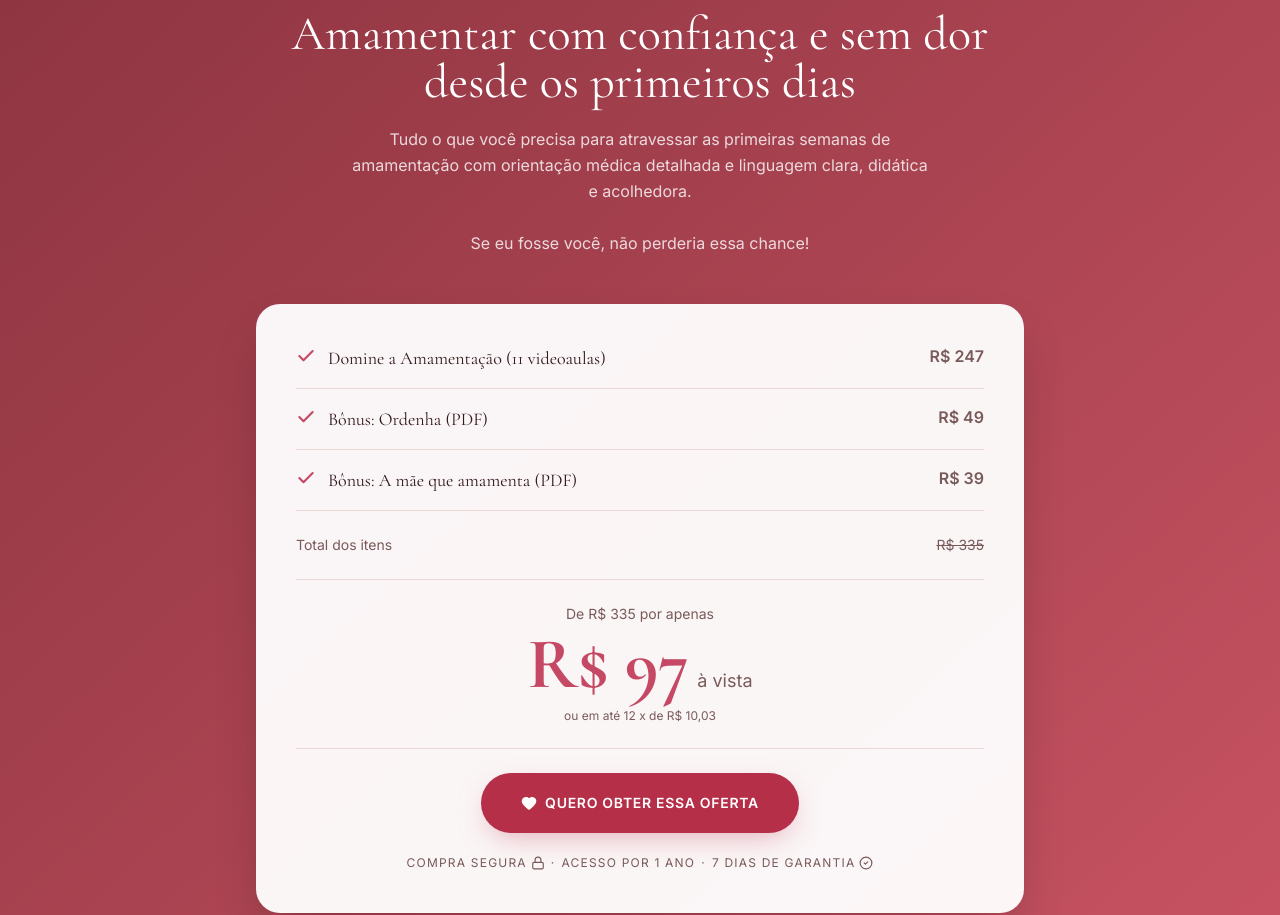
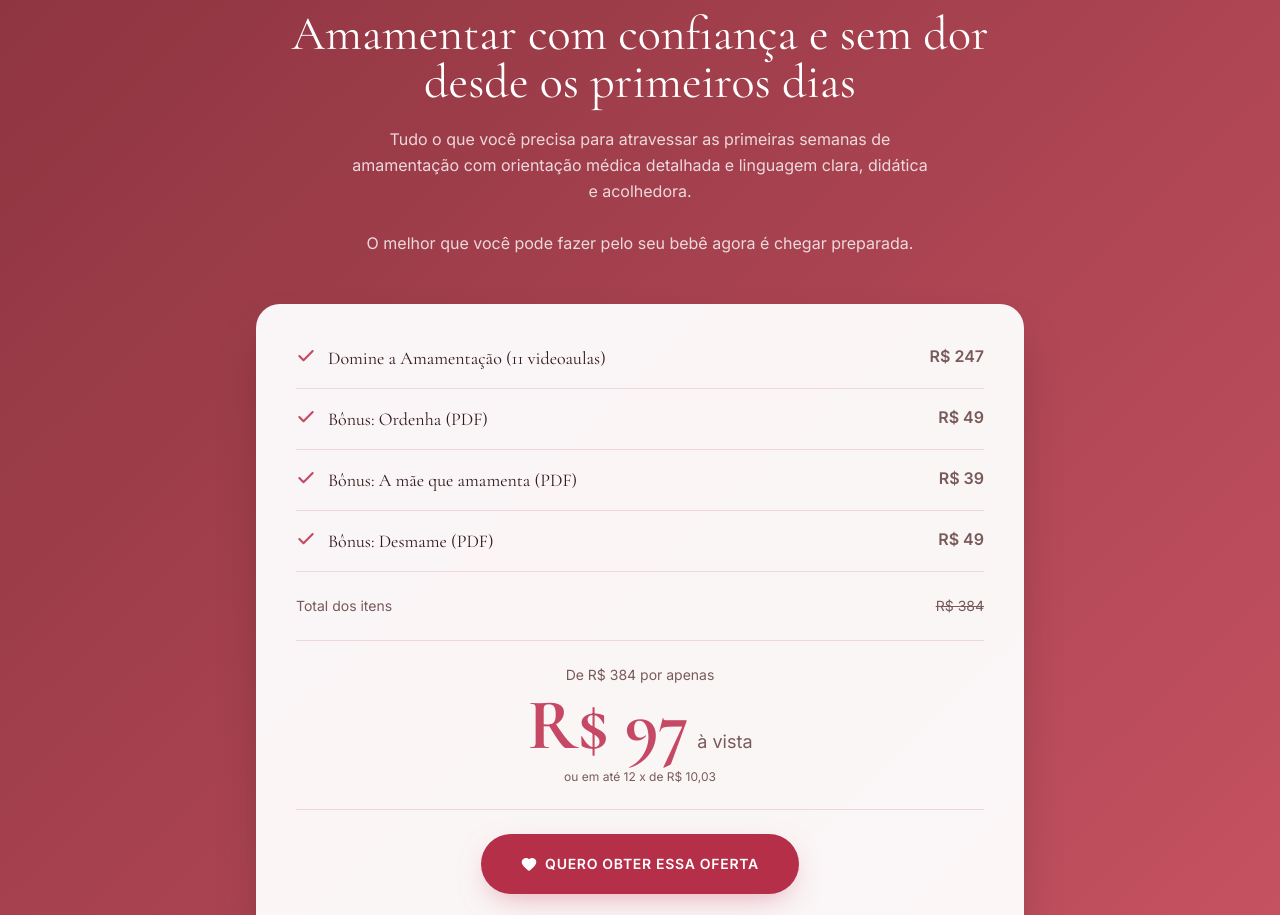
Before and after one commit to daltrovitor/lorenadeq, a Next.js app: page / in a window 1280 px wide. Shown: the part 5420-6335 px from the top of the page. Built offline with nearby package versions, Linux system fonts and the light colour scheme.

Commit message:
Update pricing texts, footer styling, and add Desmame bonus

```diff
--- a/app/page.tsx
+++ b/app/page.tsx
@@ -655,7 +655,7 @@ export default function Home() {
           <p className="text-white/80 mb-12 max-w-xl mx-auto text-sm md:text-base leading-relaxed">
             Tudo o que você precisa para atravessar as primeiras semanas de amamentação com orientação médica detalhada e linguagem clara, didática e acolhedora.
             <br /><br />
-            Se eu fosse você, não perderia essa chance!
+            O melhor que você pode fazer pelo seu bebê agora é chegar preparada.
           </p>
 
           <div className="bg-white/95 text-foreground rounded-3xl p-8 md:p-10 shadow-2xl">
@@ -690,14 +690,24 @@ export default function Home() {
                 <span className="font-semibold text-muted-foreground whitespace-nowrap">R$ 39</span>
               </div>
 
+              <div className="flex justify-between gap-4 pb-4 border-b border-border last:border-0">
+                <span className="flex gap-3 items-start">
+                  <svg xmlns="http://www.w3.org/2000/svg" width="24" height="24" viewBox="0 0 24 24" fill="none" stroke="currentColor" strokeWidth="2.5" strokeLinecap="round" strokeLinejoin="round" className="w-5 h-5 text-primary mt-0.5 shrink-0" aria-hidden="true">
+                    <path d="M20 6 9 17l-5-5"></path>
+                  </svg>
+                  <span className="font-serif text-base md:text-lg text-foreground">Bônus: Desmame (PDF)</span>
+                </span>
+                <span className="font-semibold text-muted-foreground whitespace-nowrap">R$ 49</span>
+              </div>
+
               <div className="flex justify-between pt-2">
                 <span className="text-muted-foreground text-sm">Total dos itens</span>
-                <span className="line-through text-muted-foreground text-sm">R$ 335</span>
+                <span className="line-through text-muted-foreground text-sm">R$ 384</span>
               </div>
             </div>
 
             <div className="text-center py-6 border-y border-border my-6">
-              <p className="text-muted-foreground text-sm mb-1">De R$ 335 por apenas</p>
+              <p className="text-muted-foreground text-sm mb-1">De R$ 384 por apenas</p>
               <p className="font-serif text-5xl md:text-7xl text-primary font-bold">
                 R$ 97
                 <span className="text-base md:text-lg font-sans font-normal text-muted-foreground ml-2">
```
